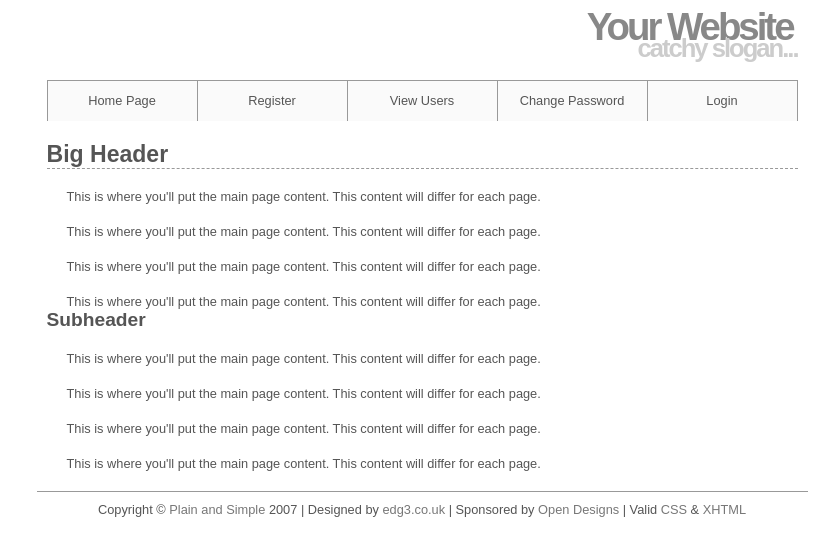
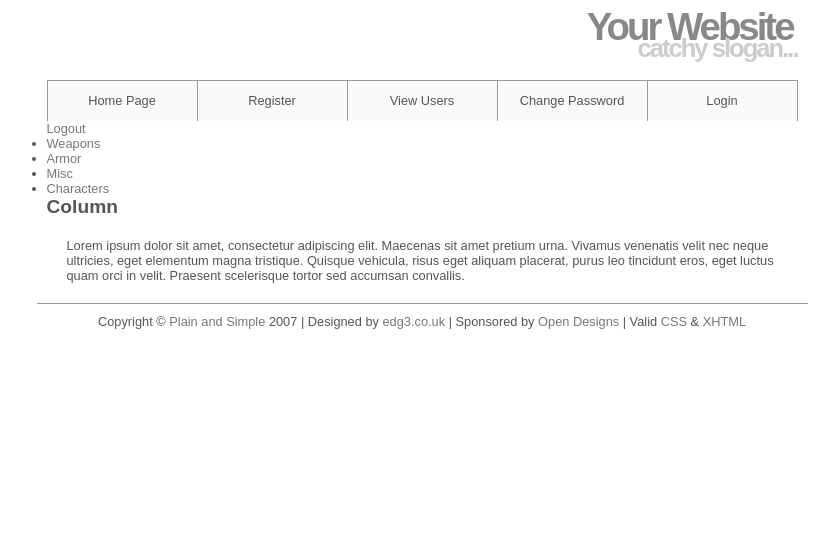
Before and after one commit to Mechaelite/NightAtTheInventory, a PHP site: page / in a window 1280 px wide. Shown: the top 556 px of the page, without its empty margins (218-1057 px from the left). Run offline with PHP 8.4, Linux system fonts and the light colour scheme; some libraries are stand-ins or nearby versions.

Commit message:
El nuevo Index
El nuevo index PhP de Pepelu que hemos arreglado para formato PHP Juntos

```diff
--- a/index.php
+++ b/index.php
@@ -2,16 +2,34 @@
 $page_title = 'Welcome to this Site!';
 include ('./includes/header.html');
 ?>
-<h1 id="mainhead">Big Header</h1>
-<p>This is where you'll put the main page content. This content will differ for each page.</p>
-<p>This is where you'll put the main page content. This content will differ for each page.</p>
-<p>This is where you'll put the main page content. This content will differ for each page.</p>
-<p>This is where you'll put the main page content. This content will differ for each page.</p>
-<h2>Subheader</h2>
-<p>This is where you'll put the main page content. This content will differ for each page.</p>
-<p>This is where you'll put the main page content. This content will differ for each page.</p>
-<p>This is where you'll put the main page content. This content will differ for each page.</p>
-<p>This is where you'll put the main page content. This content will differ for each page.</p>
+
+<html lang="en">
+<head>
+  <title>Bootstrap Example</title>
+  <script src="https://ajax.googleapis.com/ajax/libs/jquery/3.2.1/jquery.min.js%22%3E"></script>
+  <script src="https://maxcdn.bootstrapcdn.com/bootstrap/3.3.7/js/bootstrap.min.js%22%3E"></script>
+</head>
+<body>
+
+
+<div class="topnav">
+
+  <a href="#">Logout</a>
+</div>
+<div class="container">
+        <ul>
+            <li><a class="active" href="#home">Weapons</a></li>
+            <li><a href="#news">Armor</a></li>
+            <li><a href="#contact">Misc</a></li>
+            <li><a href="#about">Characters</a></li>
+        </ul>
+
+<div class="column">
+    <h2>Column</h2>
+    <p>Lorem ipsum dolor sit amet, consectetur adipiscing elit. Maecenas sit amet pretium urna. Vivamus venenatis velit nec neque ultricies, eget elementum magna tristique. Quisque vehicula, risus eget aliquam placerat, purus leo tincidunt eros, eget luctus quam orci in velit. Praesent scelerisque tortor sed accumsan convallis.</p>
+</div>
+</div>
+
 <?php
 include ('./includes/footer.html');
 ?>
```
